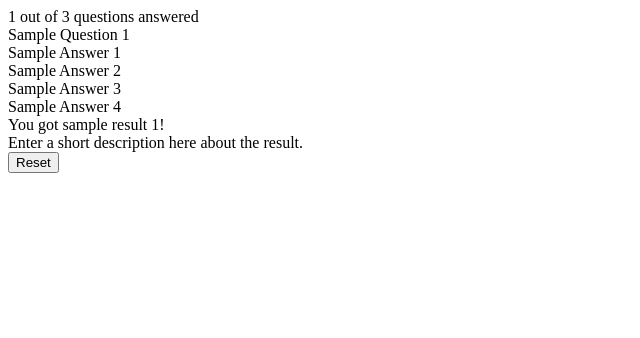
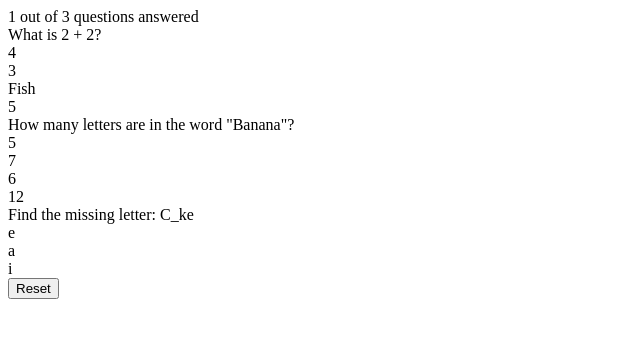
Before and after one commit to thasup/vue-quiz-app, a Vue app: page / in a window 1280 px wide. Shown: the top 338 px of the page, without its empty margins (0-640 px from the left). Built offline with nearby package versions, Linux system fonts and the light colour scheme.

Commit message:
Rendering the questions

```diff
--- a/src/App.vue
+++ b/src/App.vue
@@ -1,8 +1,8 @@
 <template>
   <div class="ctr">
-    <question-vue></question-vue>
-    <result-vue></result-vue>
-    <button type="button" class="reset-btn">Reset</button>
+    <question-vue v-if="questionsAnswered < questions.length" :questions="questions"></question-vue>
+    <result-vue v-else></result-vue>
+    <button type="button" class="reset-btn" @click="resetFn">Reset</button>
 </div>
 </template>
 
@@ -18,6 +18,7 @@ import ResultVue from "./components/ResultVue.vue"
     },
     data() {
       return {
+        questionsAnswered: 0,
         questions: [
             {
                 q: 'What is 2 + 2?',
@@ -94,6 +95,11 @@ import ResultVue from "./components/ResultVue.vue"
             }
         ]
 }
+    },
+    methods: {
+      resetFn() {
+        this.questionsAnswered = 0
+      }
     }
   }
 </script>
--- a/src/components/QuestionVue.vue
+++ b/src/components/QuestionVue.vue
@@ -4,13 +4,10 @@
             <div class="bar"></div>
             <div class="status">1 out of 3 questions answered</div>
         </div>
-        <div class="single-question">
-            <div class="question">Sample Question 1</div>
+        <div class="single-question" v-for="question in questions" :key="question.q">
+            <div class="question">{{ question.q }}</div>
             <div class="answers">
-                <div class="answer">Sample Answer 1</div>
-                <div class="answer">Sample Answer 2</div>
-                <div class="answer">Sample Answer 3</div>
-                <div class="answer">Sample Answer 4</div>
+                <div class="answer" v-for="answer in question.answers" :key="answer.text">{{ answer.text }}</div>
             </div>
         </div>
     </div>
@@ -18,7 +15,7 @@
 
 <script>
 export default {
-
+    props: ["questions"]
 }
 </script>
 
```
Lines whose indentation alone changed are shown as unchanged.
